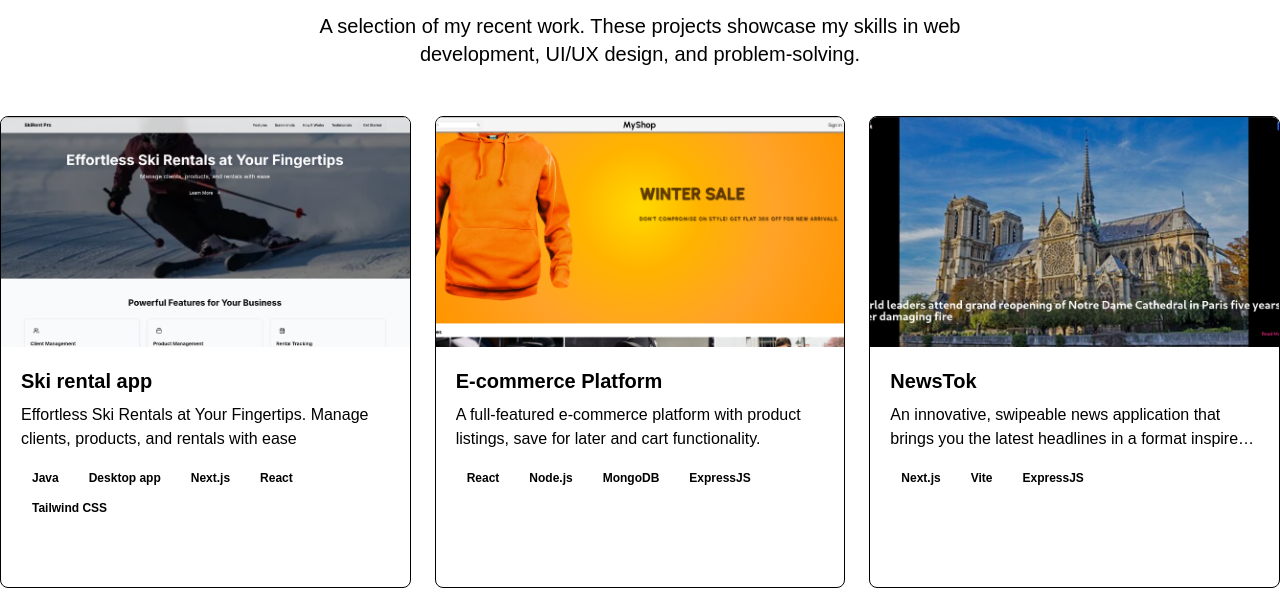
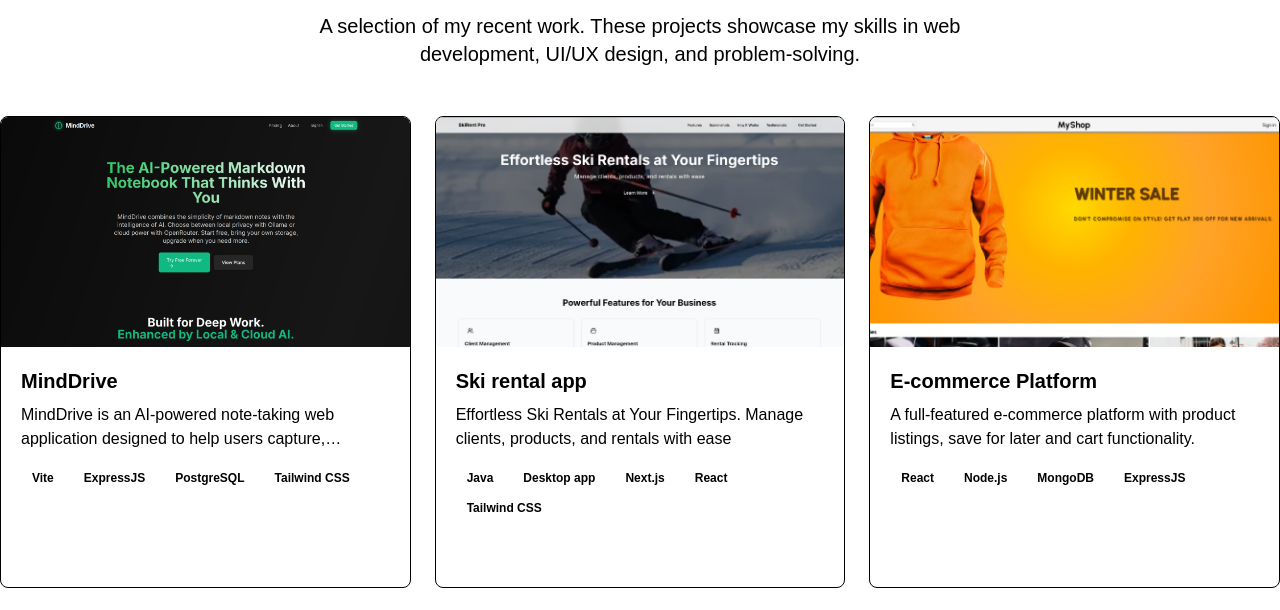
Before and after one commit to 0x00vb/portfolio, a Next.js app: page / in a window 1280 px wide. Shown: the part 869-1479 px from the top of the page. Built offline with nearby package versions, Linux system fonts and the light colour scheme; grey boxes are pictures that could not be loaded.

Commit message:
Project added

```diff
--- a/app/page.tsx
+++ b/app/page.tsx
@@ -87,6 +87,13 @@ export default function Home() {
             </div>
             <div className="grid grid-cols-1 md:grid-cols-2 lg:grid-cols-3 gap-6">
               <ProjectCard
+                title="MindDrive"
+                description="MindDrive is an AI-powered note-taking web application designed to help users capture, organize, and retrieve their thoughts efficiently."
+                tags={["Vite", "ExpressJS", "PostgreSQL", "Tailwind CSS"]}
+                image="/minddrive.png?height=300&width=400"
+                projectLink="https://minddrive.vercel.app "
+              />
+              <ProjectCard
                 title="Ski rental app"
                 description="Effortless Ski Rentals at Your Fingertips. Manage clients, products, and rentals with ease"
                 tags={["Java", "Desktop app", "Next.js", "React", "Tailwind CSS"]}
@@ -107,13 +114,6 @@ export default function Home() {
                 image="/newstok.png?height=300&width=400"
                 projectLink="https://newstok.vercel.app "
               />
-                <ProjectCard
-                  title="NewsTok"
-                  description="An innovative, swipeable news application that brings you the latest headlines in a format inspired by TikTok's dynamic style."
-                  tags={["Next.js", "Vite", "ExpressJS"]}
-                  image="/newstok.png?height=300&width=400"
-                  projectLink="https://newstok.vercel.app "
-                />
               <ProjectCard
                 title="DreamCanvas"
                 description="immersive wallpaper app that transforms your device into a canvas of dreams."
```
Also changed, not shown: public/minddrive.png (added).
